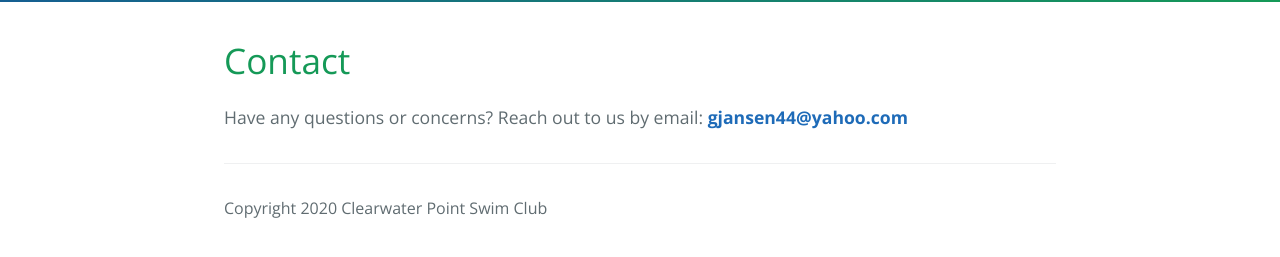
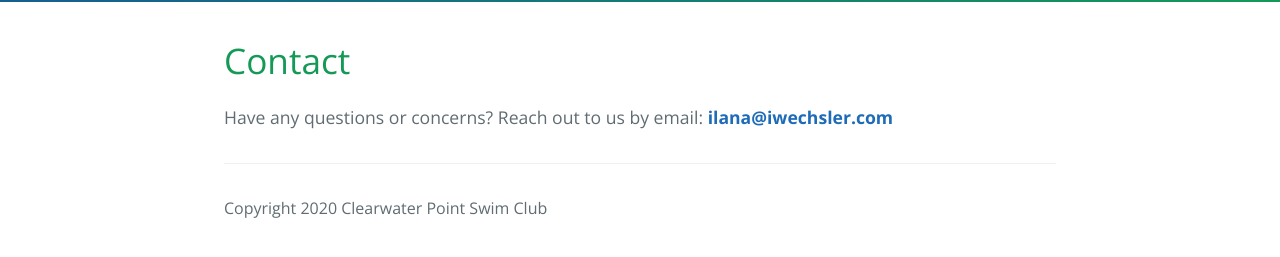
Before and after one commit to cpmueller1/cpmueller1.github.io, a Jekyll site: the page built from contact.html, in a window 1280 px wide. Shown: the part 286-543 px from the top of the page. Built offline with Jekyll 4.4.1, drawn with Linux system fonts in a browser that asks for light colours.

Commit message:
Update contact.html

```diff
--- a/contact.html
+++ b/contact.html
@@ -6,6 +6,6 @@ title: {{ site.name }}
 <div id="contact">
   <h1>Contact</h1>
   <p>
-    Have any questions or concerns? Reach out to us by email: <strong><a href="mailto:gjansen44@yahoo.com">gjansen44@yahoo.com</a></strong>
+    Have any questions or concerns? Reach out to us by email: <strong><a href="mailto:ilana@iwechsler.com">ilana@iwechsler.com</a></strong>
   </p>
 </div>
```
